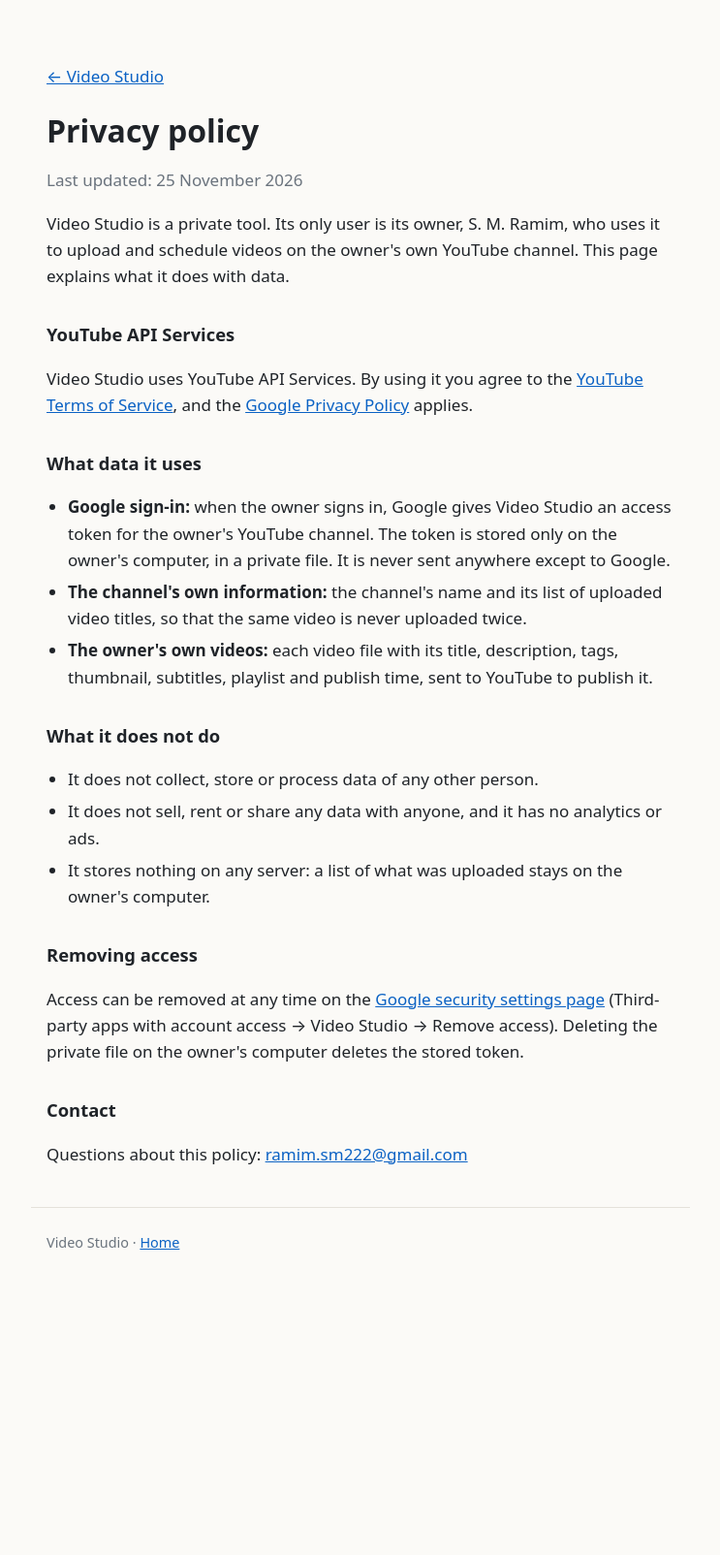
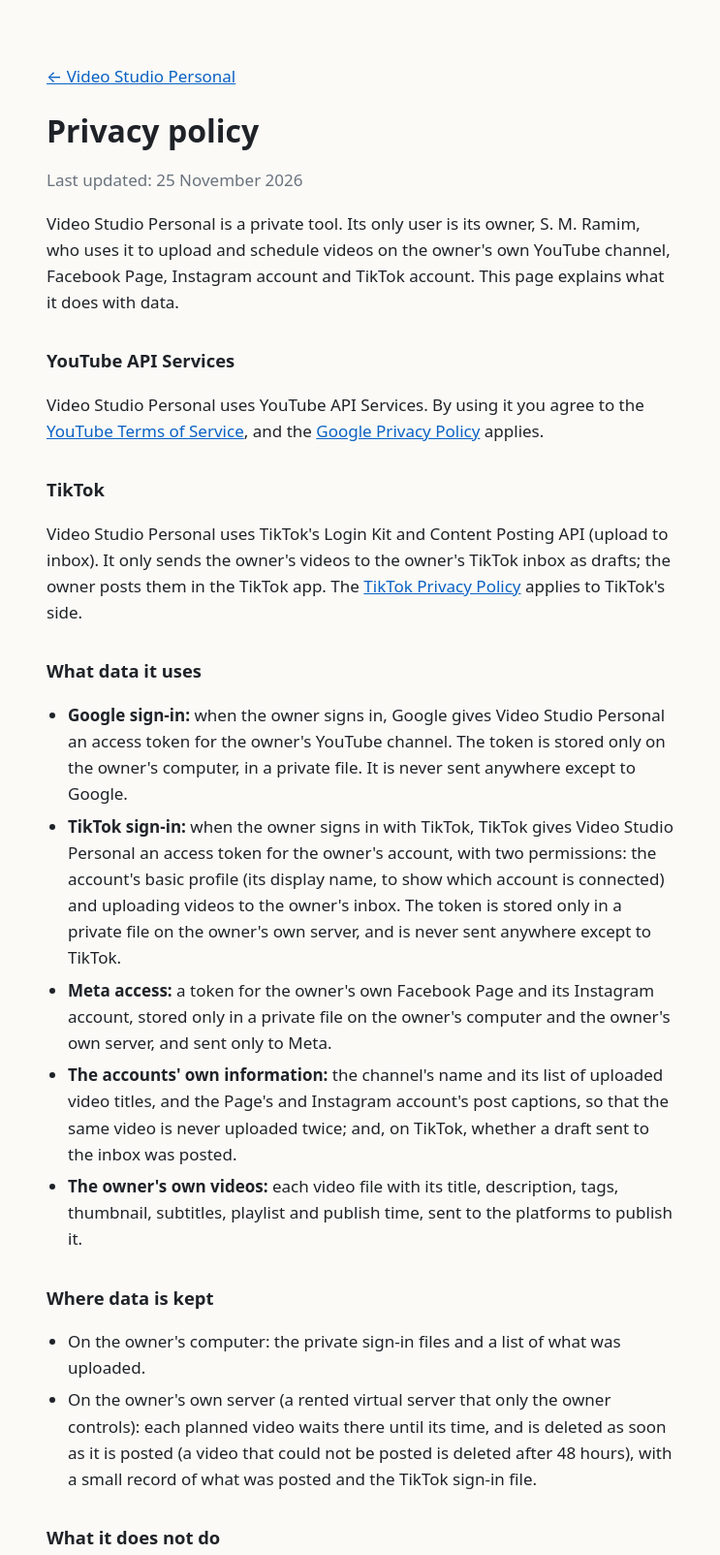
Before and after one commit to ramim0222/videostudio-site, a plain HTML site: page privacy.html in a window 1280 px wide. Shown: the top 1604 px of the page at 97% size, without its empty margins (268-1011 px from the left). Before the commit the page ends 1341 px from the top, so only its background shows below. Drawn offline with Linux system fonts and the light colour scheme.

Commit message:
Terms of service, TikTok in the privacy policy, TikTok site verification
- terms.html: terms of service for Video Studio Personal
- privacy.html: TikTok (Login Kit, inbox upload), Meta, and the owner's server
- index.html: renamed to Video Studio Personal (the TikTok app's name); links to terms
- TikTok URL-prefix verification file

Co-Authored-By: Claude Opus 5.5 <noreply@anthropic.com>

```diff
--- a/privacy.html
+++ b/privacy.html
@@ -3,51 +3,76 @@
 <head>
 <meta charset="utf-8">
 <meta name="viewport" content="width=device-width, initial-scale=1">
-<title>Video Studio Privacy</title>
-<meta name="description" content="Privacy policy of Video Studio, a private YouTube upload tool.">
+<title>Video Studio Personal Privacy</title>
+<meta name="description" content="Privacy policy of Video Studio Personal, a private tool that uploads the owner's own videos to YouTube, Facebook, Instagram and TikTok.">
 <link rel="stylesheet" href="style.css">
 </head>
 <body>
 <main>
-  <p><a href="index.html">← Video Studio</a></p>
+  <p><a href="index.html">← Video Studio Personal</a></p>
   <h1>Privacy policy</h1>
   <p class="muted">Last updated: 25 November 2026</p>
 
-  <p>Video Studio is a private tool. Its only user is its owner, S. M. Ramim, who uses it to upload and
-    schedule videos on the owner's own YouTube channel. This page explains what it does with data.</p>
+  <p>Video Studio Personal is a private tool. Its only user is its owner, S. M. Ramim, who uses it to upload and
+    schedule videos on the owner's own YouTube channel, Facebook Page, Instagram account and TikTok account.
+    This page explains what it does with data.</p>
 
   <h2>YouTube API Services</h2>
-  <p>Video Studio uses YouTube API Services. By using it you agree to the
+  <p>Video Studio Personal uses YouTube API Services. By using it you agree to the
     <a href="https://www.youtube.com/t/terms">YouTube Terms of Service</a>, and the
     <a href="https://policies.google.com/privacy">Google Privacy Policy</a> applies.</p>
 
+  <h2>TikTok</h2>
+  <p>Video Studio Personal uses TikTok's Login Kit and Content Posting API (upload to inbox). It only sends the
+    owner's videos to the owner's TikTok inbox as drafts; the owner posts them in the TikTok app. The
+    <a href="https://www.tiktok.com/legal/page/global/privacy-policy/en">TikTok Privacy Policy</a> applies to
+    TikTok's side.</p>
+
   <h2>What data it uses</h2>
   <ul>
-    <li><strong>Google sign-in:</strong> when the owner signs in, Google gives Video Studio an access token
+    <li><strong>Google sign-in:</strong> when the owner signs in, Google gives Video Studio Personal an access token
       for the owner's YouTube channel. The token is stored only on the owner's computer, in a private file.
       It is never sent anywhere except to Google.</li>
-    <li><strong>The channel's own information:</strong> the channel's name and its list of uploaded video
-      titles, so that the same video is never uploaded twice.</li>
+    <li><strong>TikTok sign-in:</strong> when the owner signs in with TikTok, TikTok gives Video Studio Personal an
+      access token for the owner's account, with two permissions: the account's basic profile (its display
+      name, to show which account is connected) and uploading videos to the owner's inbox. The token is stored
+      only in a private file on the owner's own server, and is never sent anywhere except to TikTok.</li>
+    <li><strong>Meta access:</strong> a token for the owner's own Facebook Page and its Instagram account,
+      stored only in a private file on the owner's computer and the owner's own server, and sent only to Meta.</li>
+    <li><strong>The accounts' own information:</strong> the channel's name and its list of uploaded video
+      titles, and the Page's and Instagram account's post captions, so that the same video is never uploaded
+      twice; and, on TikTok, whether a draft sent to the inbox was posted.</li>
     <li><strong>The owner's own videos:</strong> each video file with its title, description, tags,
-      thumbnail, subtitles, playlist and publish time, sent to YouTube to publish it.</li>
+      thumbnail, subtitles, playlist and publish time, sent to the platforms to publish it.</li>
+  </ul>
+
+  <h2>Where data is kept</h2>
+  <ul>
+    <li>On the owner's computer: the private sign-in files and a list of what was uploaded.</li>
+    <li>On the owner's own server (a rented virtual server that only the owner controls): each planned video
+      waits there until its time, and is deleted as soon as it is posted (a video that could not be posted is
+      deleted after 48 hours), with a small record of what was posted and the TikTok sign-in file.</li>
   </ul>
 
   <h2>What it does not do</h2>
   <ul>
     <li>It does not collect, store or process data of any other person.</li>
     <li>It does not sell, rent or share any data with anyone, and it has no analytics or ads.</li>
-    <li>It stores nothing on any server: a list of what was uploaded stays on the owner's computer.</li>
   </ul>
 
   <h2>Removing access</h2>
-  <p>Access can be removed at any time on the
-    <a href="https://security.google.com/settings/security/permissions">Google security settings page</a>
-    (Third-party apps with account access → Video Studio → Remove access). Deleting the private file on
-    the owner's computer deletes the stored token.</p>
+  <ul>
+    <li>Google: on the <a href="https://security.google.com/settings/security/permissions">Google security
+      settings page</a> (Third-party apps with account access → Video Studio (the name of the Google app) → Remove access).</li>
+    <li>TikTok: in the TikTok app, Settings and privacy → Security and permissions → Apps and services
+      permissions → Video Studio Personal → Remove access.</li>
+    <li>Meta: Facebook Settings → Business integrations → Video Studio Personal → Remove.</li>
+    <li>Deleting the private files on the owner's computer and server deletes the stored tokens.</li>
+  </ul>
 
   <h2>Contact</h2>
   <p>Questions about this policy: <a href="mailto:ramim.sm222@gmail.com">ramim.sm222@gmail.com</a></p>
 </main>
-<footer>Video Studio · <a href="index.html">Home</a></footer>
+<footer>Video Studio Personal · <a href="index.html">Home</a> · <a href="privacy.html">Privacy policy</a> · <a href="terms.html">Terms of service</a></footer>
 </body>
 </html>
```
Also changed, not shown: index.html (+14 -10 lines), terms.html (added, +58 -0 lines), tiktokCTOvybzfgXOCFFR2Az1HvGHEqxOZTL07.txt (added).
